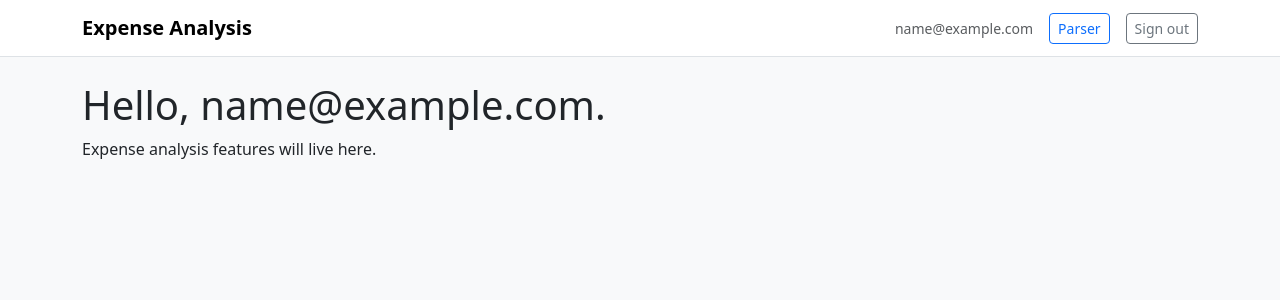
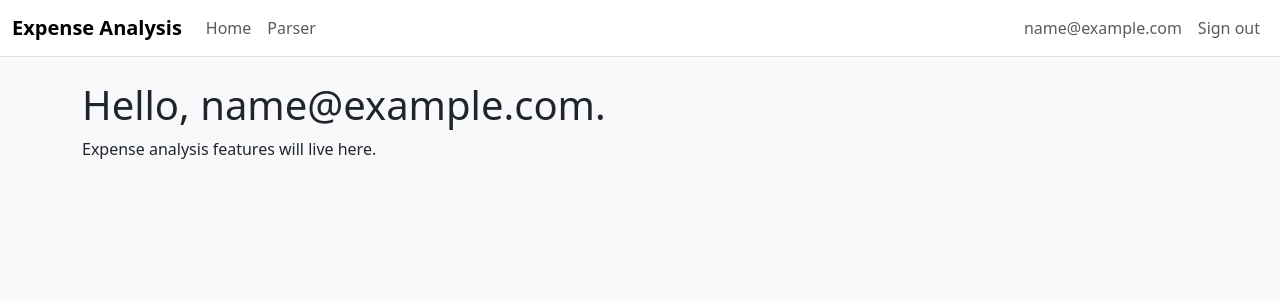
Before and after one commit to plwebdesigns/expense-analysis, a Flask app: page / in a window 1280 px wide. Shown: the top 300 px of the page. Run offline with Flask 3, Linux system fonts and the light colour scheme; the visitor is signed in with stand-in values (Sample User, id 1).

Commit message:
Align navbar user email with nav links
Co-authored-by: Cursor <cursoragent@cursor.com>

```diff
--- a/app/templates/base.html
+++ b/app/templates/base.html
@@ -14,17 +14,27 @@
   </head>
   <body class="bg-light">
     <nav class="navbar navbar-expand-lg bg-white border-bottom mb-4">
-      <div class="container">
+      <div class="container-fluid">
         <a class="navbar-brand fw-semibold" href="{{ url_for('main.index') }}">Expense Analysis</a>
         {% if current_user.is_authenticated %}
-          <div class="ms-auto d-flex align-items-center gap-3">
-            <span class="text-muted small">{{ current_user.email }}</span>
-            <a class="btn btn-outline-primary btn-sm" href="{{ url_for('main.parser') }}">Parser</a>
-            <form action="{{ url_for('auth.logout') }}" method="post" class="m-0">
-              <input type="hidden" name="csrf_token" value="{{ csrf_token() }}" />
-              <button type="submit" class="btn btn-outline-secondary btn-sm">Sign out</button>
-            </form>
-          </div>
+        <div class="collapse navbar-collapse" id="navbarNav">
+          <ul class="navbar-nav me-auto mb-2 mb-lg-0">
+            <li class="nav-item">
+              <a class="nav-link" href="{{ url_for('main.index') }}">Home</a>
+            </li>
+            <li class="nav-item">
+              <a class="nav-link" href="{{ url_for('main.parser') }}">Parser</a>
+            </li>
+          </ul>
+        </div>
+          <ul class="navbar-nav align-items-lg-center">
+            <li class="nav-item">
+              <span class="nav-link text-muted small">{{ current_user.email }}</span>
+            </li>
+            <li class="nav-item">
+              <a class="nav-link" href="{{ url_for('auth.logout') }}">Sign out</a>
+            </li>
+          </ul>
         {% endif %}
       </div>
     </nav>
```
